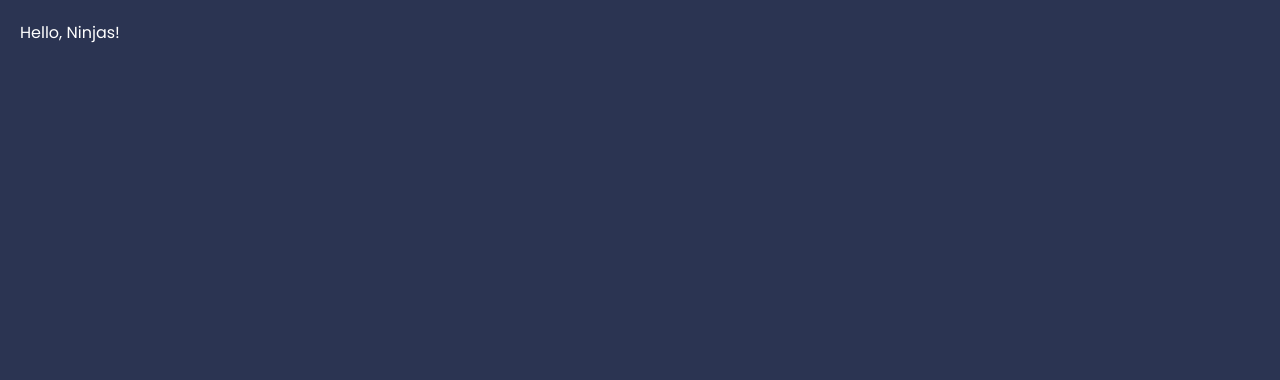
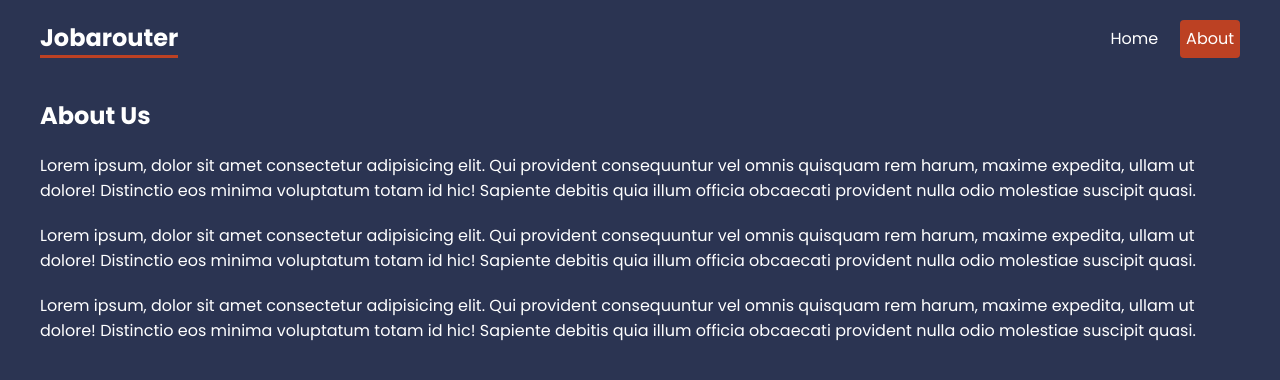
Before and after one commit to franciucruben/Router-In-Depth, a React (Create React App) app: page /about in a window 1280 px wide. Shown: the top 380 px of the page. Built offline with nearby package versions, Linux system fonts and the light colour scheme.

Commit message:
Creating the About Page

```diff
--- a/src/App.js
+++ b/src/App.js
@@ -1,9 +1,27 @@
+import { BrowserRouter, Routes, Route, Link, NavLink } from "react-router-dom";
+
+//pages
+import Home from "./pages/Home";
+import About from "./pages/About";
+
 function App() {
   return (
-    <div className="App">
-      Hello, Ninjas!
-    </div>
+    <BrowserRouter>
+      <header>
+        <nav>
+          <h1>Jobarouter</h1>
+          <NavLink to="/">Home</NavLink>
+          <NavLink to="about">About</NavLink>
+        </nav>
+      </header>
+      <main>
+        <Routes>
+          <Route index element={<Home />} />
+          <Route path="about" element={<About />} />
+        </Routes>
+      </main>
+    </BrowserRouter>
   );
 }
 
-export default App
+export default App;
--- a/src/index.css
+++ b/src/index.css
@@ -27,10 +27,31 @@ button {
 }
 
 /* navbar */
-
+header nav {
+  display: flex;
+  gap: 16px;
+  justify-content: end;
+  max-width: 1200px;
+  margin: 0 auto;
+}
+header nav h1 {
+  margin-right: auto;
+  border-bottom: 3px solid var(--primary);
+}
+header nav a{
+  text-decoration: none;
+  padding: 6px;
+  border-radius: 4px;
+}
+header nav a.active {
+  background: var(--primary);
+}
 
 /* page content */
-
+main {
+  max-width: 1200px;
+  margin: 40px auto;
+}
 
 /* help layout */
 
--- /dev/null
+++ b/src/pages/About.js
@@ -0,0 +1,10 @@
+export default function About() {
+    return (
+      <div className="about">
+        <h2>About Us</h2>
+        <p>Lorem ipsum, dolor sit amet consectetur adipisicing elit. Qui provident consequuntur vel omnis quisquam rem harum, maxime expedita, ullam ut dolore! Distinctio eos minima voluptatum totam id hic! Sapiente debitis quia illum officia obcaecati provident nulla odio molestiae suscipit quasi.</p>
+        <p>Lorem ipsum, dolor sit amet consectetur adipisicing elit. Qui provident consequuntur vel omnis quisquam rem harum, maxime expedita, ullam ut dolore! Distinctio eos minima voluptatum totam id hic! Sapiente debitis quia illum officia obcaecati provident nulla odio molestiae suscipit quasi.</p>
+        <p>Lorem ipsum, dolor sit amet consectetur adipisicing elit. Qui provident consequuntur vel omnis quisquam rem harum, maxime expedita, ullam ut dolore! Distinctio eos minima voluptatum totam id hic! Sapiente debitis quia illum officia obcaecati provident nulla odio molestiae suscipit quasi.</p>
+      </div>
+    )
+  }
```
